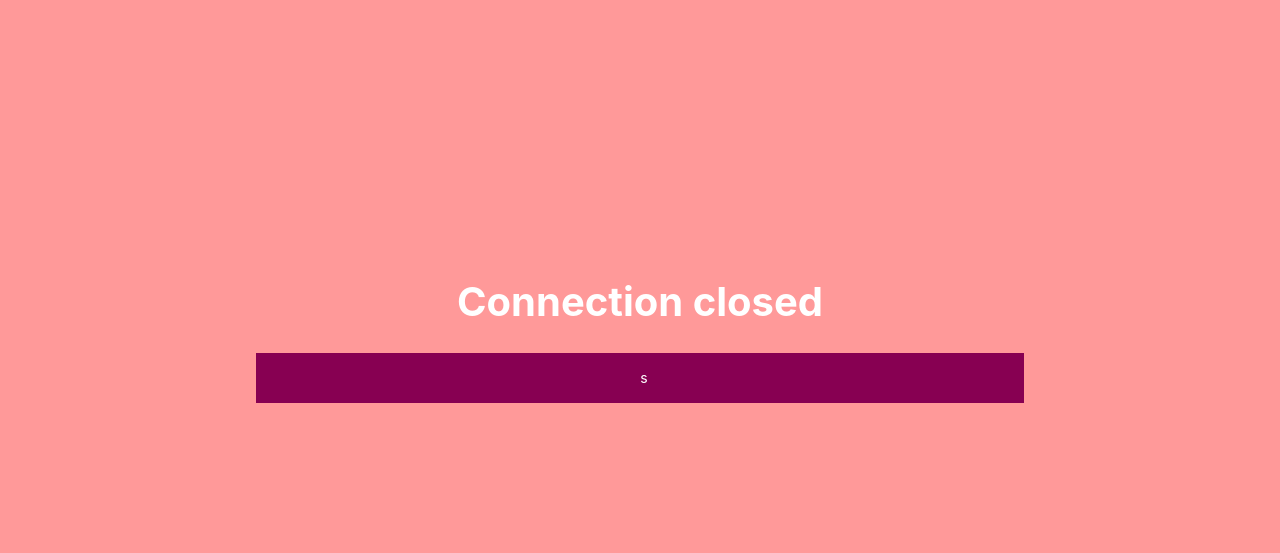
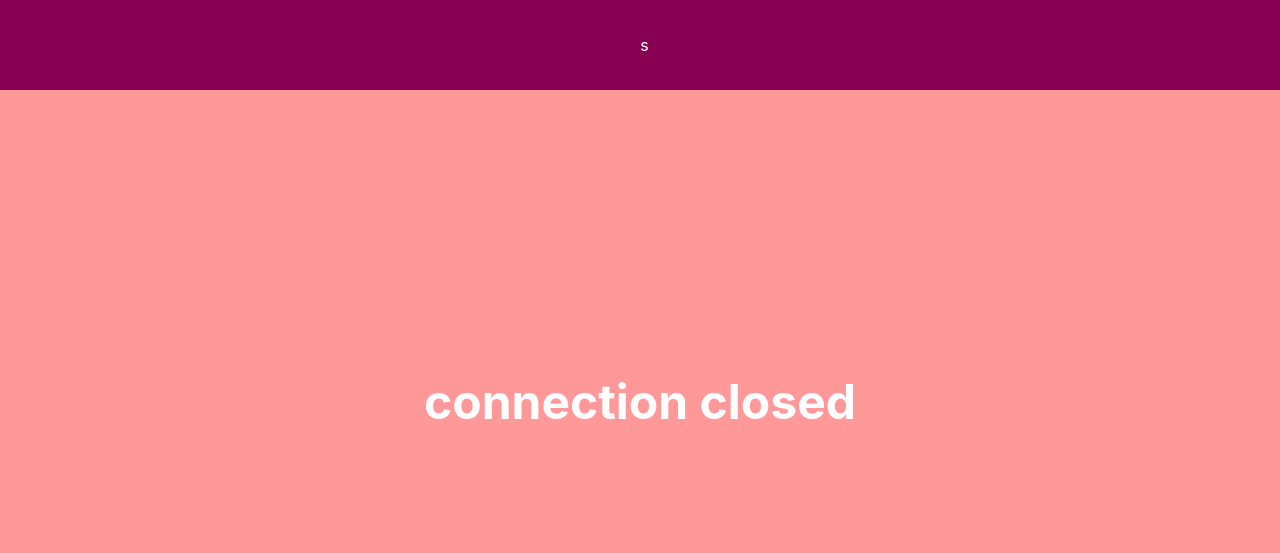
Before and after one commit to dermike/estimote-sticker-tracking, a website: page index.html in a window 1280 px wide. Drawn offline with Linux system fonts and the light colour scheme.

Commit message:
change design to fixed top and bottom bars for status and beacons

```diff
--- a/index.html
+++ b/index.html
@@ -14,9 +14,29 @@
       }
 
       #stickers {
-        height: 300px;
+        height: 120px;
         width: 768px;
         max-width: 100%;
+      }
+
+      #status, #beacons {
+        position: fixed;
+        left: 0;
+        right: 0;
+        padding: 2.2em 1em;
+        text-align: center;
+        color: #fff;
+        background-color: #870052;
+        font-size: 16px;
+      }
+
+      #status {
+        top: 0;
+      }
+
+      #beacons {
+        bottom: 0;
+        background-color: rgb(110, 145, 124);
       }
 
       .vertical-center {
@@ -27,16 +47,8 @@
 
       #header {
         color: #fff;
-        font-size: 40px;
+        font-size: 48px;
         text-align: center;
-      }
-
-      #status, #beacons {
-        padding: 1.2em 1em;
-        text-align: center;
-        color: #fff;
-        background-color: #870052;
-        font-size: 14px;
       }
 
       #status ul, #beacons ul {
@@ -74,9 +86,9 @@
   </head>
   <body class="not-in-range">
 
+    <div id="status"><ul><li id="counter">&nbsp;</li></ul></div>
     <div id="stickers" class="vertical-center">
       <h1 id="header"></h1>
-      <div id="status"><ul><li id="counter">&nbsp;</li></ul></div>
     </div>
 
     <script>
@@ -105,11 +117,11 @@
 
           ws.onopen = function(event) {
             ws.send(JSON.stringify(stickers.myStickers[0]));
-            stickers.headerText.innerHTML = 'Scanning for ' + stickers.myStickers[0].color + ' ' + stickers.myStickers[0].type;
+            stickers.headerText.innerHTML = stickers.myStickers[0].color + ' ' + stickers.myStickers[0].type;
 
             var beacons = document.createElement('div');
             beacons.id = 'beacons';
-            document.getElementById('stickers').appendChild(beacons);
+            document.body.appendChild(beacons);
             var beaconlist = '<ul>';
             stickers.myStickers.forEach(function(val, i) {
               beaconlist += '<li><a href="javascript:stickers.scanFor(' + i + ');">' + val.type + '</a></li>';
@@ -140,12 +152,12 @@
 
           ws.onclose = function(event) {
             ws = null;
-            stickers.headerText.innerHTML = 'Connection closed';
+            stickers.headerText.innerHTML = 'connection closed';
             document.body.classList.add('not-in-range');
           };
 
           ws.onerror = function(event) {
-            stickers.headerText.innerHTML = 'Connection error';
+            stickers.headerText.innerHTML = 'connection error';
             document.body.classList.add('not-in-range');
           };
         },
@@ -153,10 +165,9 @@
           ws.send(JSON.stringify(stickers.myStickers[id]));
           document.body.classList.add('not-in-range');
           stickers.statusText.innerHTML = '<ul><li id="counter">&nbsp;</li></ul>';
-          stickers.headerText.innerHTML = 'Scanning for ' + stickers.myStickers[id].color + ' ' + stickers.myStickers[id].type;
+          stickers.headerText.innerHTML = stickers.myStickers[id].color + ' ' + stickers.myStickers[id].type;
           stickers.counter = 0;
         }
-
       }
 
       stickers.init();
```
